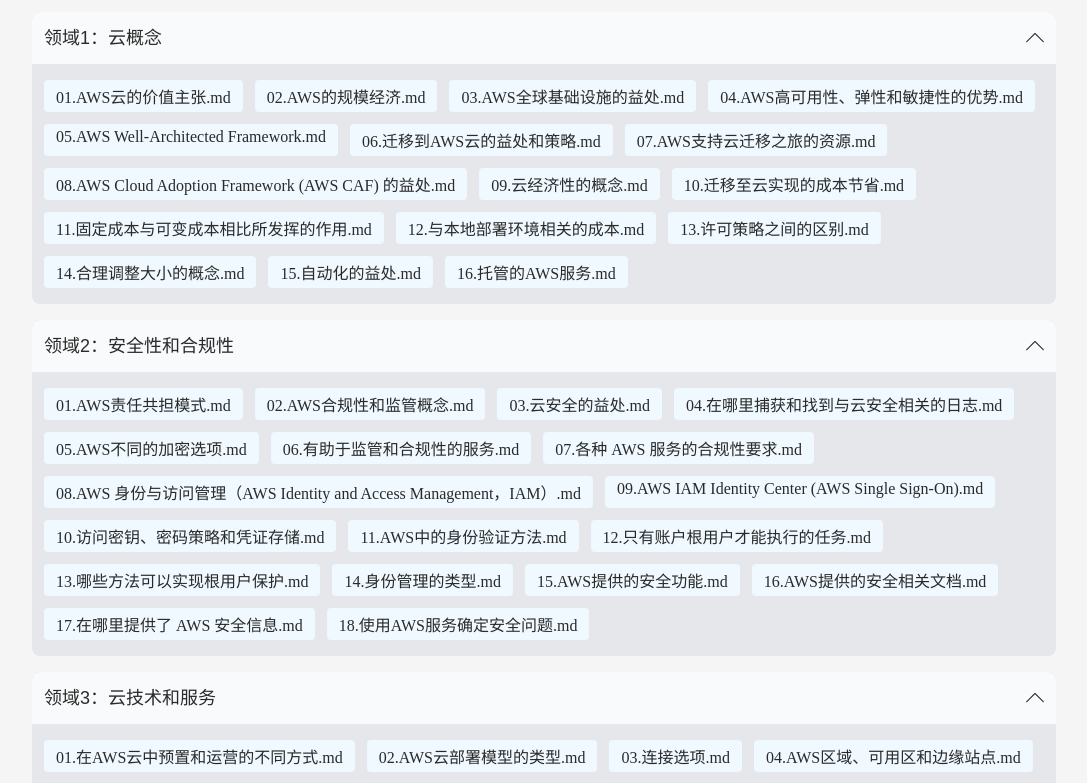
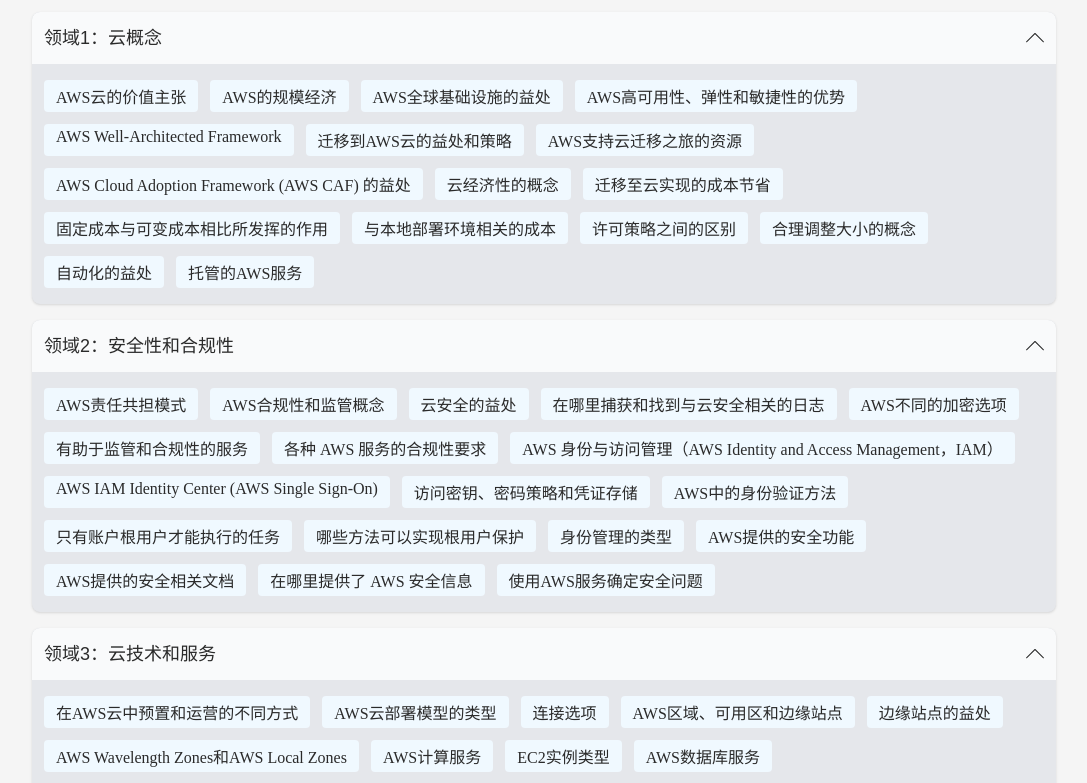
Before and after one commit to GrootSwt/aws-clf-c02, a Vue app: page /home in a window 1280 px wide. Shown: the top 783 px of the page, without its empty margins (96-1183 px from the left). Built offline with nearby package versions, Linux system fonts and the light colour scheme.

Commit message:
修改暗色主题

```diff
--- a/src/assets/styles/index.scss
+++ b/src/assets/styles/index.scss
@@ -8,16 +8,16 @@
   --clr-warning: #fb923c;
   --clr-danger: #dc2626;
   --clr-disabled: #e5e7eb;
-  --clr-dark: #2a2a2a;
+  --clr-black: #2a2a2a;
   --clr-white: #f5f5f5;
   background-color: var(--clr-white);
-  color: var(--clr-dark);
+  color: var(--clr-black);
   font-size: 16px;
 }
 
 @media (prefers-color-scheme: dark) {
   :root {
-    background-color: var(--clr-dark);
+    background-color: var(--clr-black);
     color: var(--clr-white);
   }
 }
@@ -68,3 +68,10 @@
 .overflow-hidden {
   overflow: hidden !important;
 }
+
+button {
+  cursor: pointer;
+  &[hidden] {
+    cursor: not-allowed;
+  }
+}
--- a/src/components/VButton.vue
+++ b/src/components/VButton.vue
@@ -72,7 +72,7 @@
   padding: 4px;
   height: calc(1em + 8px);
   background-color: transparent;
-  color: var(--clr-dark);
+  color: var(--clr-black);
   @media (prefers-color-scheme: dark) {
     color: var(--clr-white);
   }
--- a/src/components/VCollapse.vue
+++ b/src/components/VCollapse.vue
@@ -13,10 +13,12 @@
 const open = ref(initStatus);
 </script>
 <template>
-  <section class="rounded-lg overflow-hidden bg-gray-200 dark:bg-gray-800">
+  <section
+    class="rounded-lg overflow-hidden bg-gray-200 dark:bg-neutral-800 shadow"
+  >
     <button
       type="button"
-      class="flex justify-between items-center border-none w-full p-3 rounded-t-lg text-lg font-medium bg-gray-50 dark:bg-gray-700 text-2a2a2a dark:text-f5f5f5"
+      class="flex justify-between items-center border-none w-full p-3 rounded-t-lg text-lg font-medium bg-gray-50 dark:bg-neutral-700 text-2a2a2a dark:text-f5f5f5"
       @click="open = !open"
     >
       <span>{{ title }}</span>
--- a/src/components/VDrawer.vue
+++ b/src/components/VDrawer.vue
@@ -35,7 +35,9 @@
       :class="{ ' -translate-x-full': !visible, 'translate-x-0': visible }"
       :style="style"
     >
-      <div class="sticky top-0 flex justify-end px-4 py-2 z-10">
+      <div
+        class="sticky top-0 flex justify-end px-4 py-2 z-10 bg-gray-200 dark:bg-gray-900"
+      >
         <VButton :icon="IconClose" @click="visible = false" />
       </div>
       <div>
--- a/src/layout/VMenu.vue
+++ b/src/layout/VMenu.vue
@@ -42,7 +42,7 @@
                 file_index: link.substring(0, 2)
               }
             }"
-            :name="link"
+            :name="link.substring(3, link.length - 3)"
             :id="`id_${item.title.substring(0, 2)}_${link.substring(0, 2)}`"
             :is-active="
               activeMenuInfo?.dirIndex === item.title.substring(0, 2) &&
--- a/src/layout/VMenuDrawer.vue
+++ b/src/layout/VMenuDrawer.vue
@@ -20,7 +20,7 @@
   <VButton
     :icon="IconMenu"
     size="large"
-    class="fixed left-0 top-1/4 bg-white dark:bg-black bg-opacity-90 text-opacity-90 !h-12 rounded-r-lg shadow"
+    class="fixed left-0 top-1/2 !bg-gray-200 !bg-opacity-70 dark:!bg-gray-900 dark:!bg-opacity-70 !text-2a2a2a !text-opacity-70 dark:!text-f5f5f5 dark:!text-opacity-70 !h-12 rounded-r-lg shadow"
     @click="visible = !visible"
   />
   <VDrawer v-model:visible="visible">
--- a/src/layout/VNavRouterLink.vue
+++ b/src/layout/VNavRouterLink.vue
@@ -18,7 +18,7 @@
     class="relative inline-block no-underline px-3 py-1 rounded text-2a2a2a dark:text-f5f5f5"
     :class="{
       'bg-green-400 dark:bg-blue-400 bg-opacity-50': isActive,
-      'bg-sky-50 dark:bg-slate-700': !isActive
+      'bg-sky-50 dark:bg-stone-700': !isActive
     }"
   >
     <span>{{ name }}</span>
```
